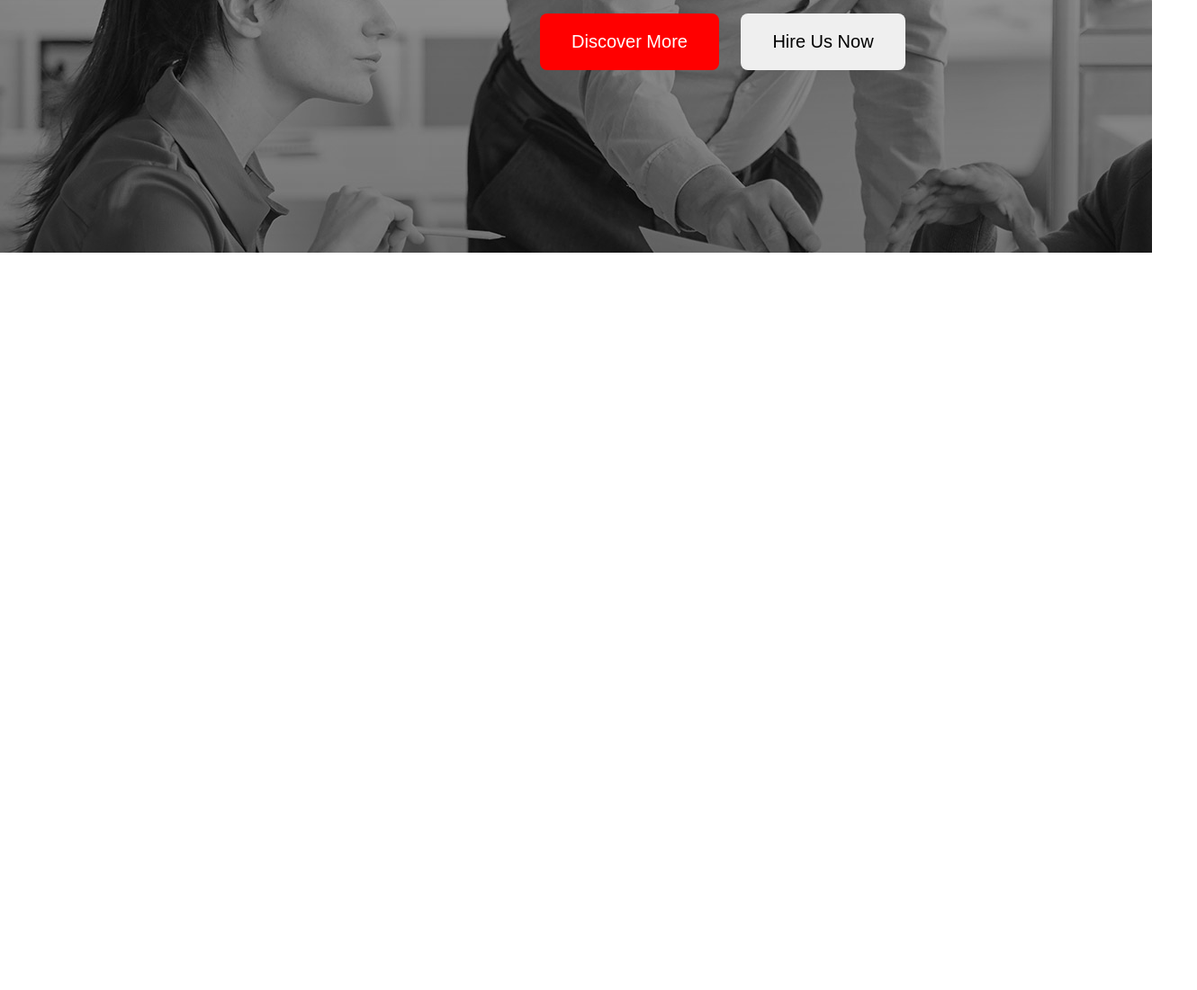
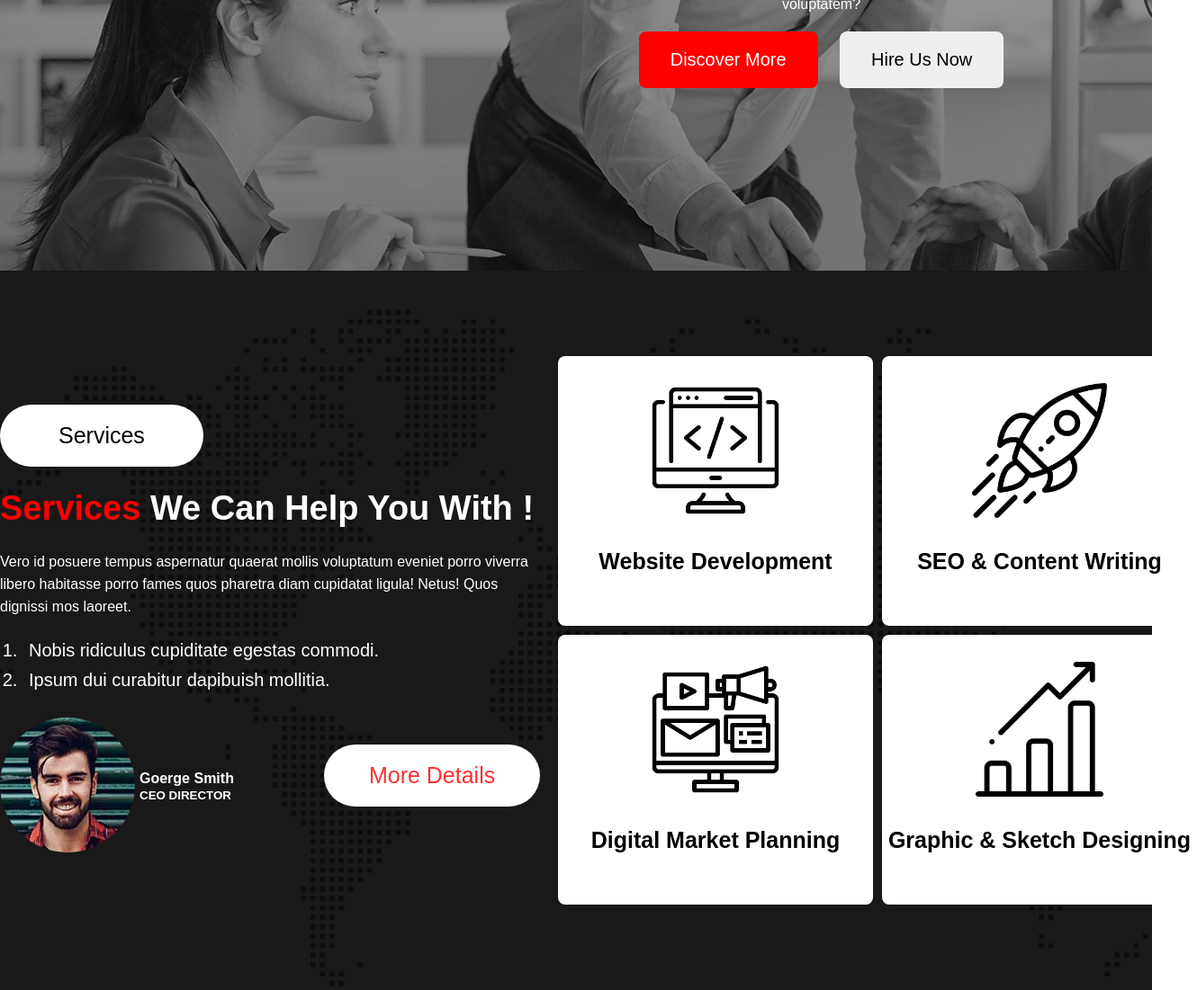
Before and after one commit to Sayedul3731/my-fifth-website, a plain HTML site: page index.html in a window 1280 px wide. Shown: the part 514-1615 px from the top of the page at 90% size, 1330 px wide, since content can reach past the window. Before the commit the page ends 800 px from the top, so only its background shows below. Drawn offline with Linux system fonts and the light colour scheme.

Commit message:
added services section design

```diff
--- a/index.html
+++ b/index.html
@@ -10,8 +10,8 @@
     <!-- header section starts here  -->
     <header class="header">
         <div class="header-logo">
-            <h3 class="header-title">Digital</h3>
-            <img src="asset/logo/logo.png" alt="">
+            <h6 class="header-title">Digital</h6>
+            <img class="logo" src="asset/logo/logo.png" alt="">
         </div>
         <div class="navbar">
             <ul class="navbar-lists">
@@ -32,6 +32,51 @@
                 <button class="btn-banner2">Hire Us Now</button>
             </div>
         </section>
+        <!-- services section starts here  -->
+        <section class="services-containers">
+            <div class="services-content">
+                <button class="btn-services1">Services</button>
+                <h1 class="services-content-title"><span class="primary">Services</span> We Can Help You With !</h1>
+                <p class="services-content-description">Vero id posuere tempus aspernatur quaerat mollis voluptatum eveniet porro viverra libero habitasse porro fames quos pharetra diam cupidatat ligula! Netus! Quos dignissi mos laoreet.</p>
+                <ol type="1" class="services-lists">
+                    <li class="list">Nobis ridiculus cupiditate egestas commodi.</li>
+                    <li class="list">Ipsum dui curabitur dapibuish mollitia.</li>
+                </ol>
+                <div class="services-author-img">
+                    <div class="author-img">
+                        <img class="autor-img" src="/asset/image/author.jpg" alt="">
+                    </div>
+                        <div class="author-title">
+                            <h4>Goerge Smith <br> <small>CEO DIRECTOR</small></h4>
+                        </div>
+                        <div>
+                    <button class="btn-services2">More Details</button>
+                </div>
+            </div>
+            </div>
+            <div class="services-box">
+                <div class="box1">
+                    <div class="box">
+                        <img class="box-img" src="asset/icons/coding.png" alt="">
+                        <h3 class="box-title">Website Development</h3>
+                    </div>
+                    <div class="box">
+                        <img class="box-img" src="asset/icons/startup.png" alt="">
+                        <h3 class="box-title">SEO & Content Writing</h3>
+                    </div>
+                </div>
+                <div class="box2">
+                    <div class="box">
+                        <img class="box-img" src="asset/icons/digital-marketing.png" alt="">
+                        <h3 class="box-title">Digital Market Planning</h3>
+                    </div>
+                    <div class="box">
+                        <img class="box-img" src="asset/icons/bar-chart.png" alt="">
+                        <h3 class="box-title">Graphic & Sketch Designing</h3>
+                    </div>
+                </div>
+            </div>
+        </section>
     </main>
 </body>
 </html>
--- a/style.css
+++ b/style.css
@@ -13,12 +13,16 @@
     justify-content: space-around;
     align-items: center;
     background-color: lightgray;
-    padding: 15px 0px;
+    padding: 25px 0px;
+}
+.logo{
+    font-size: 150px;
 }
 .header-logo{
     display: flex;
     justify-content: baseline;
     align-items: center;
+    font-size: 25px;
 
 }
 .header-title{
@@ -52,7 +56,7 @@
     width: 625px;
     height: auto;
     margin-left: 600px;
-
+    text-align: center;
 }
 .banner-title{
     font-size: 60px;
@@ -78,3 +82,94 @@
     font-size: 20px;
     margin-left: 20px;
 }
+/* services styles here  */
+.services-containers{
+    display: flex;
+    justify-content: space-around;
+    align-items: center;
+    background-image: url('asset/image/footer-bg.png'),
+    linear-gradient(rgba(0, 0, 0, 0.9),rgba(0, 0, 0, 0.9));
+    background-blend-mode: overlay;
+    background-size: cover;
+    background-position: center;
+    color: white;
+    height: 100vh;
+}
+.services-content-description{
+    width: 600px;
+}
+.btn-services1{
+    padding: 20px 65px;
+    border: 0px;
+    border-radius: 35px;
+    background-color: white;
+    color: black;
+    font-size: 25px;
+    margin-bottom: 25px;
+}
+.services-content-title{
+    font-size: 38px;
+    font-weight: 700px;
+    width: 620px;
+}
+.services-content-description{
+    font-weight: 400px;
+    line-height: 25px;
+    margin-top: 25px;
+    margin-bottom: 20px;
+}
+.services-lists{
+    margin-left: 25px;
+    margin-bottom: 25px;
+}
+.services-author-img{
+    display: flex;
+    justify-content: baseline;
+    align-items: center;
+}
+.autor-img{
+    width: 150px;
+    height: 150px;
+    border-radius: 50%;
+    margin-right: 5px;
+}
+.btn-services2{
+    padding: 20px 50px;
+    border: 0px;
+    border-radius: 35px;
+    background-color: white;
+    color: rgb(252, 48, 48);
+    font-size: 25px;
+    margin-bottom: 25px;
+    margin-left: 100px;
+}
+.box-img{
+    width: 150px;
+    height: 150px;
+    padding: 30px;
+
+}
+.box{
+    width: 350px;
+    height: 300px;
+    background-color: #fff;
+    color: black;
+    text-align: center;
+    border-radius: 8px;
+}
+.box-title{
+    font-size: 25px;
+}
+.box1{
+    display: flex;
+    justify-content: baseline;
+    align-items: center;
+    gap: 10px;
+    margin-bottom: 10px;
+}
+.box2{
+    display: flex;
+    justify-content: baseline;
+    align-items: center;
+    gap: 10px;
+}
```
